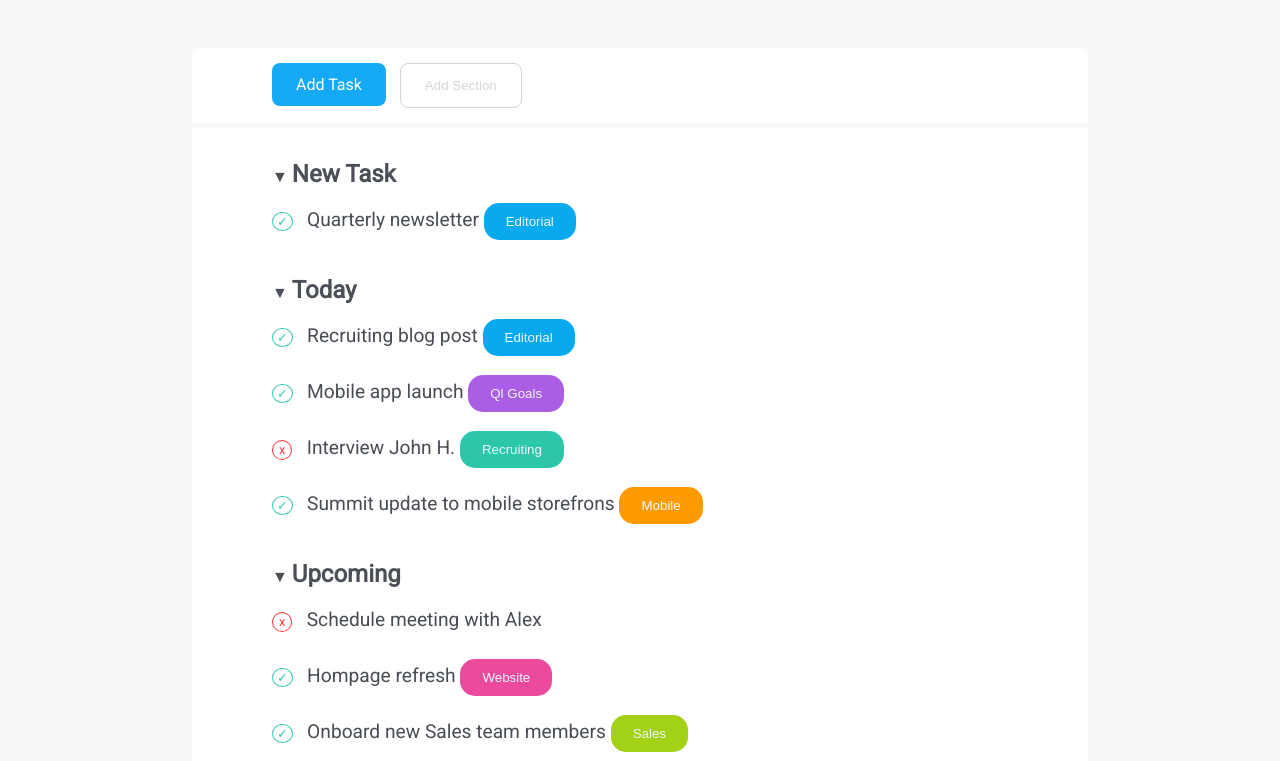
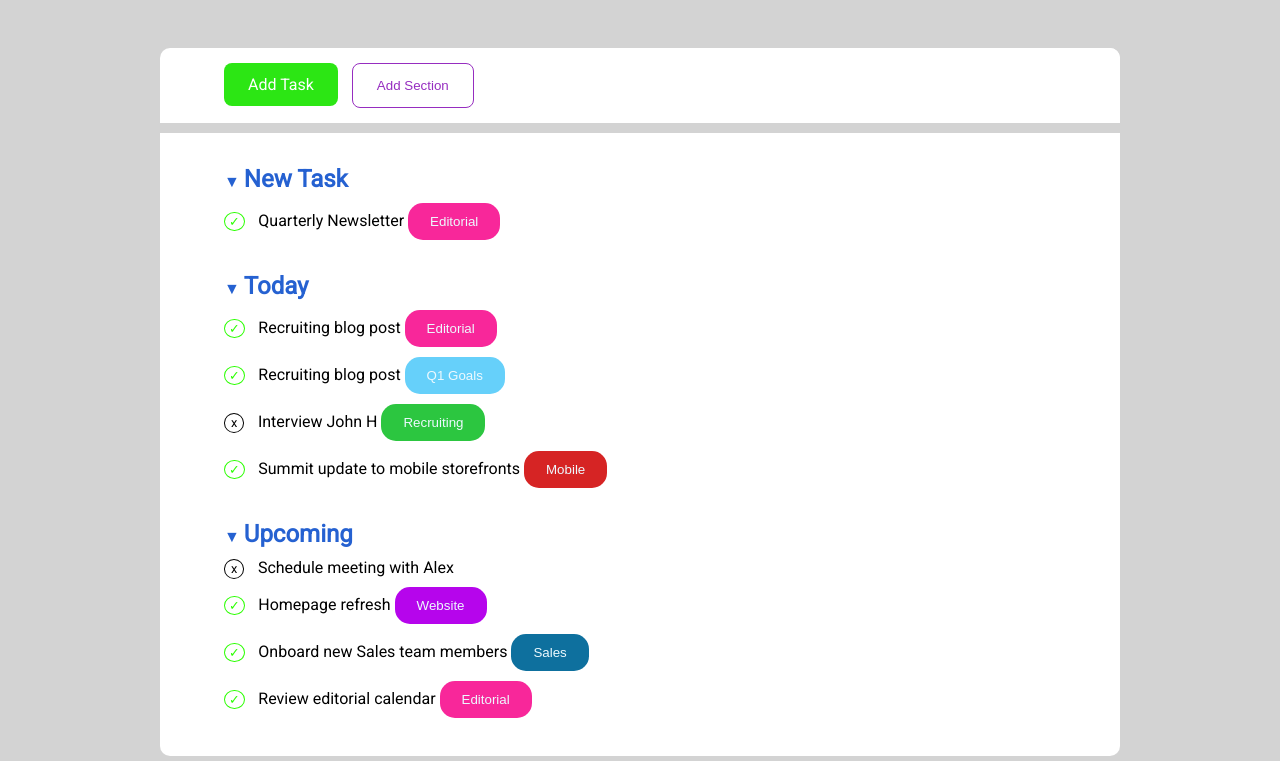
Before and after one commit to GianlucaGiovannini/html-css-toboolist, a plain HTML site: page index.html in a window 1280 px wide. Shown: the part 106-867 px from the top of the page. Drawn offline with Linux system fonts and the light colour scheme.

Commit message:
Fix all file html and css
modificato rifacendo il file da zero

```diff
--- a/css/style.css
+++ b/css/style.css
@@ -24,9 +24,6 @@ global
     --flag-true-color: #30C7AD;
 }
 
-.text-padding {
-    padding-left: 5rem;
-}
 
 /***************
 tag
@@ -36,10 +33,15 @@ body {
     font-family: 'Roboto', sans-serif;
 }
 
+ul {
+    list-style-type: none;
+    padding: 0;
+    margin-bottom: 2rem;
+}
+
 h2 {
     display: inline-block;
 }
-
 
 /***************
 header
@@ -66,9 +68,13 @@ header
 /***************
 main
 ***************/
-.container {
+.container1 {
     width: 70%;
     margin: auto;
+    background-color: var(--global-color);
+    border-radius: 10px 10px 0 0 ;
+    padding-left: 4rem;
+    margin-bottom: 10px;
 }
 
 /* header main */
@@ -77,7 +83,6 @@ main
     border-radius: 10px 10px 0 0;
     padding-top: 15px;
     padding-bottom: 15px;
-    margin-bottom: 5px;
 }
 
 .add-task {
@@ -97,20 +102,11 @@ main
     margin-left: 10px;
 }
 
-/* section task */
-.section-task {
-    background-color: var(--global-color);
-}
-.title-section {
+/* list section */
+
+
+.title-list {
     color: var(--title-section-color);
-    padding-top: 2rem;
-}
-
-.taskes {
-    color: var(--text-taskes-color);
-    font-size: 1.2rem;
-    line-height: 2.5;
-    margin-top: 0.5rem;
 }
 
 .circle-true {
@@ -137,11 +133,26 @@ main
     color: var(--button-text-color);
 }
 
-.last-padding {
-    padding-bottom: 3rem;
-    margin-bottom: 2rem;
-    border-radius: 0 0 10px 10px;
+.li-margin {
+    margin: 10px 0;
+ }
+
+
+
+
+.container2 {
+   width: 70%;
+   margin: auto;
+   background-color: var(--global-color);
+   border-radius: 0 0 10px 10px;
+   padding-left: 4rem;
+   padding-top: 2rem;
+   padding-bottom: 0.4rem;
 }
+
+/***************
+button color
+***************/
 
 #b-editorial {
     background-color: var(--button-editorial-color)
--- a/css/style_bonus.css
+++ b/css/style_bonus.css
@@ -24,10 +24,6 @@ global
     --flag-true-color: #2bff00;
 }
 
-.text-padding {
-    padding-left: 5rem;
-}
-
 /***************
 tag
 ***************/
@@ -36,10 +32,15 @@ body {
     font-family: 'Roboto', sans-serif;
 }
 
+ul {
+    list-style-type: none;
+    padding: 0;
+    margin-bottom: 2rem;
+}
+
 h2 {
     display: inline-block;
 }
-
 
 /***************
 header
@@ -66,9 +67,13 @@ header
 /***************
 main
 ***************/
-.container {
+.container1 {
     width: 70%;
     margin: auto;
+    background-color: var(--global-color);
+    border-radius: 10px 10px 0 0 ;
+    padding-left: 4rem;
+    margin-bottom: 10px;
 }
 
 /* header main */
@@ -77,7 +82,6 @@ main
     border-radius: 10px 10px 0 0;
     padding-top: 15px;
     padding-bottom: 15px;
-    margin-bottom: 5px;
 }
 
 .add-task {
@@ -97,20 +101,11 @@ main
     margin-left: 10px;
 }
 
-/* section task */
-.section-task {
-    background-color: var(--global-color);
-}
-.title-section {
+/* list section */
+
+
+.title-list {
     color: var(--title-section-color);
-    padding-top: 2rem;
-}
-
-.taskes {
-    color: var(--text-taskes-color);
-    font-size: 1.2rem;
-    line-height: 2.5;
-    margin-top: 0.5rem;
 }
 
 .circle-true {
@@ -137,11 +132,26 @@ main
     color: var(--button-text-color);
 }
 
-.last-padding {
-    padding-bottom: 3rem;
-    margin-bottom: 2rem;
-    border-radius: 0 0 10px 10px;
+.li-margin {
+    margin: 10px 0;
+ }
+
+
+
+
+.container2 {
+   width: 70%;
+   margin: auto;
+   background-color: var(--global-color);
+   border-radius: 0 0 10px 10px;
+   padding-left: 4rem;
+   padding-top: 2rem;
+   padding-bottom: 0.4rem;
 }
+
+/***************
+button color
+***************/
 
 #b-editorial {
     background-color: var(--button-editorial-color)
--- a/index.html
+++ b/index.html
@@ -5,11 +5,11 @@
     <meta http-equiv="X-UA-Compatible" content="IE=edge">
     <meta name="viewport" content="width=device-width, initial-scale=1.0">
     <title>html-css-toboolist</title>
-    <link rel="stylesheet" href="./css/style.css">
+    <!-- <link rel="stylesheet" href="./css/style.css"> -->
     <!------------------
         css bonus
     ------------------->
-    <!-- <link rel="stylesheet" href="./css/style_bonus.css"> -->
+    <link rel="stylesheet" href="./css/style_bonus.css">
 
     <!-- fonts -->
     <link rel="preconnect" href="https://fonts.googleapis.com">
@@ -24,90 +24,87 @@
         </h1>
     </header>
     <!-- /.logo_todo -->
-    <main class="container">
-        <header class="header_main text-padding">
+
+    <main>
+        <div class="container1">
+            <header class="header_main">
                 <buttom class="add-task">Add Task</buttom>
                 <button class="add-section">Add Section</button>
             </header>
              <!-- /.header_main -->
+        </div>
 
-        <section class="section-task text-padding">
-            <div class="title-section">
+        <div class="container2">
+            <section>
+                <ul>
+                    <li class="title-list">
                         <span>&#9660;</span>
                         <h2>New Task</h2>
-            </div>
-            <!-- /.title-section -->
-            <div class="taskes">
+                    </li>
+                    <li class="li-margin">
                         <span class="circle-true">✓</span>
-                <span> Quarterly newsletter</span>
+                        <span> Quarterly Newsletter</span>
                         <button id="b-editorial" class="button-taskes">Editorial</button>
-            </div>
-            <!-- /.taskes -->
+                    </li>
+                </ul>
             </section>
-        <!-- /.section-task -->
-
-        <section class="section-task text-padding">
-            <div class="title-section">
+            <section>
+                <ul>
+                    <li class="title-list">
                         <span>&#9660;</span>
                         <h2>Today</h2>
-            </div>
-            <!-- /.title-section -->
-            <div class="taskes">
+                    </li>
+                    <li class="li-margin">
                         <span class="circle-true">✓</span>
                         <span> Recruiting blog post</span>
                         <button id="b-editorial" class="button-taskes">Editorial</button>
-            </div>
-            <!-- /.taskes -->
-            <div class="taskes">
+                    </li>
+                    <li class="li-margin">
                         <span class="circle-true">✓</span>
-                <span> Mobile app launch</span>
-                <button id="b-goals" class="button-taskes">Ql Goals</button>
-            </div>
-            <div class="taskes">
+                        <span> Recruiting blog post</span>
+                        <button id="b-goals" class="button-taskes">Q1 Goals</button>
+                    </li>
+                    <li class="li-margin">
                         <span class="circle-false">x</span>
-                <span> Interview John H.</span>
+                        <span> Interview John H</span>
                         <button id="b-recruiting" class="button-taskes">Recruiting</button>
-            </div>
-            <div class="taskes">
+                    </li>
+                    <li class="li-margin">
                         <span class="circle-true">✓</span>
-                <span> Summit update to mobile storefrons</span>
+                        <span> Summit update to mobile storefronts</span>
                         <button id="b-mobile" class="button-taskes">Mobile</button>
-            </div>
-        </section>
-        <!-- /.section-task -->
+                    </li>
+                </ul>
 
-        <section class="section-task text-padding last-padding">
-            <div class="title-section">
+                <ul>
+                    <li class="title-list">
                         <span>&#9660;</span>
                         <h2>Upcoming</h2>
-            </div>
-            <!-- /.title-section -->
-            <div class="taskes">
+                    </li>
+                    <li class="li-margin">
                         <span class="circle-false">x</span>
                         <span> Schedule meeting with Alex</span>
-            </div>
-            <!-- /.taskes -->
-            <div class="taskes">
+                    </li>
+                    <li class="li-margin">
                         <span class="circle-true">✓</span>
-                <span> Hompage refresh</span>
+                        <span> Homepage refresh</span>
                         <button id="b-website" class="button-taskes">Website</button>
-            </div>
-            <div class="taskes">
+                    </li>
+                    <li class="li-margin">
                         <span class="circle-true">✓</span>
                         <span> Onboard new Sales team members</span>
                         <button id="b-sales" class="button-taskes">Sales</button>
-            </div>
-            <div class="taskes">
+                    </li>
+                    <li class="li-margin">
                         <span class="circle-true">✓</span>
                         <span> Review editorial calendar</span>
                         <button id="b-editorial" class="button-taskes">Editorial</button>
+                    </li>
+                </ul>
+            </section>
         </div>
-        </section>
-        <!-- /.section-task -->
-
 
     </main>
-    <!-- /.container -->
 
 
 </body>
```
Lines whose indentation alone changed are shown as unchanged.
